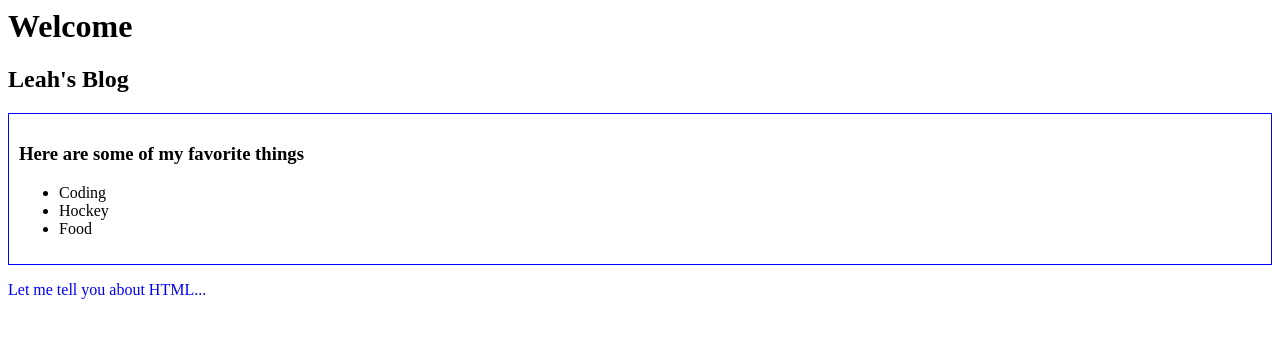
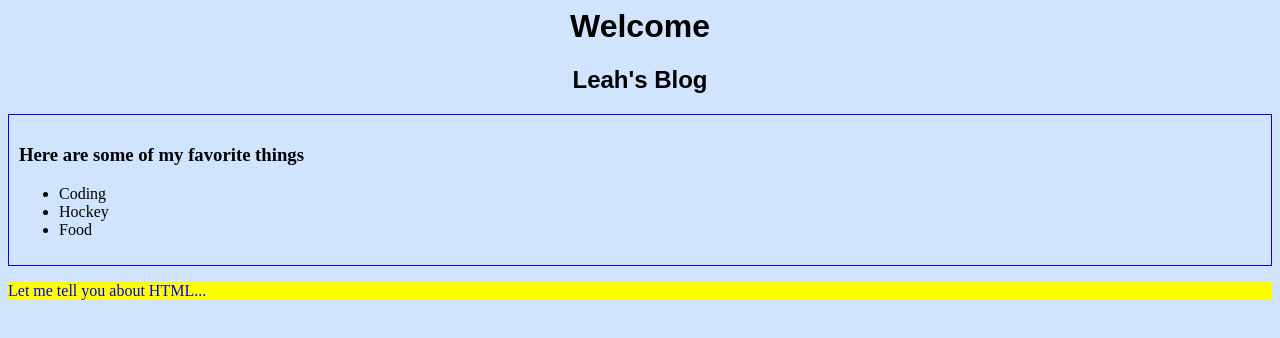
Before and after one commit to collectivecode/collectivecode.github.io, a plain HTML site: page leah/leah.html in a window 1280 px wide. Drawn offline with Linux system fonts and the light colour scheme.

Commit message:
Added files via upload

```diff
--- a/leah/styles.css
+++ b/leah/styles.css
@@ -1,18 +1,18 @@
 body{
-background_color:#d0e4fe;
+background-color:#d0e4fe;
 }
 
 p {
 color: blue;
-background_color: yellow;
+background-color: yellow;
 }
 
 h1, h2{
-font_family: "Arial";
+font-family: "Arial";
 }
 
 #top_content {
-text_align: center;
+text-align: center;
 }
 
 .list_div {
```
